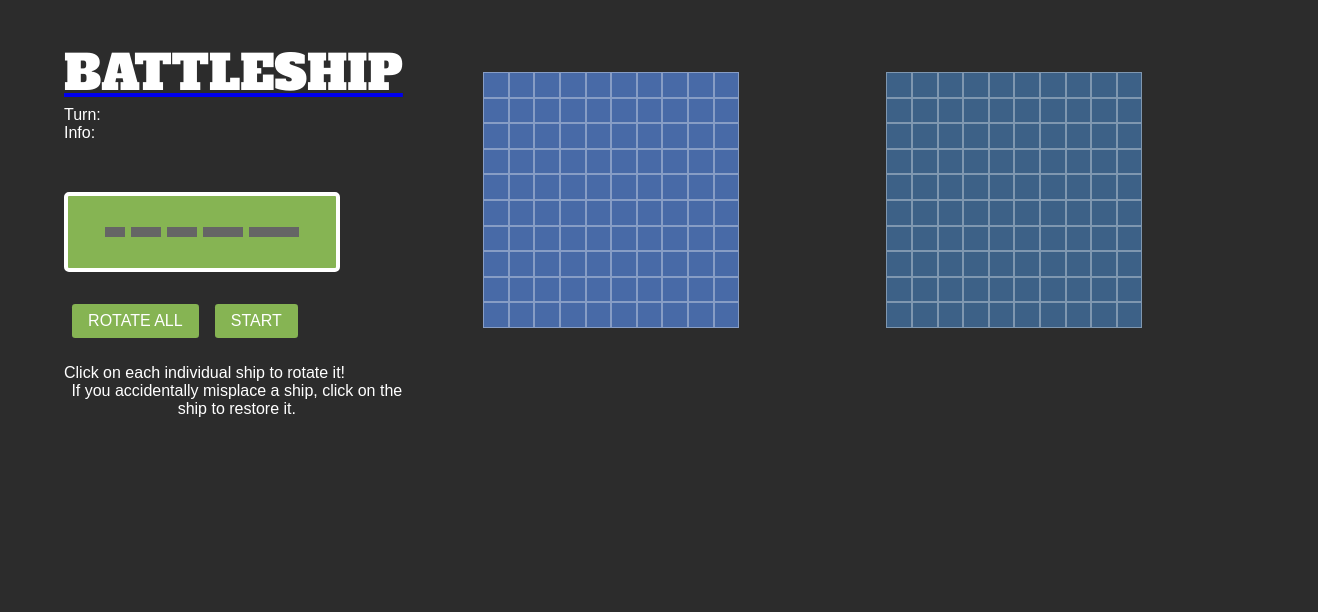
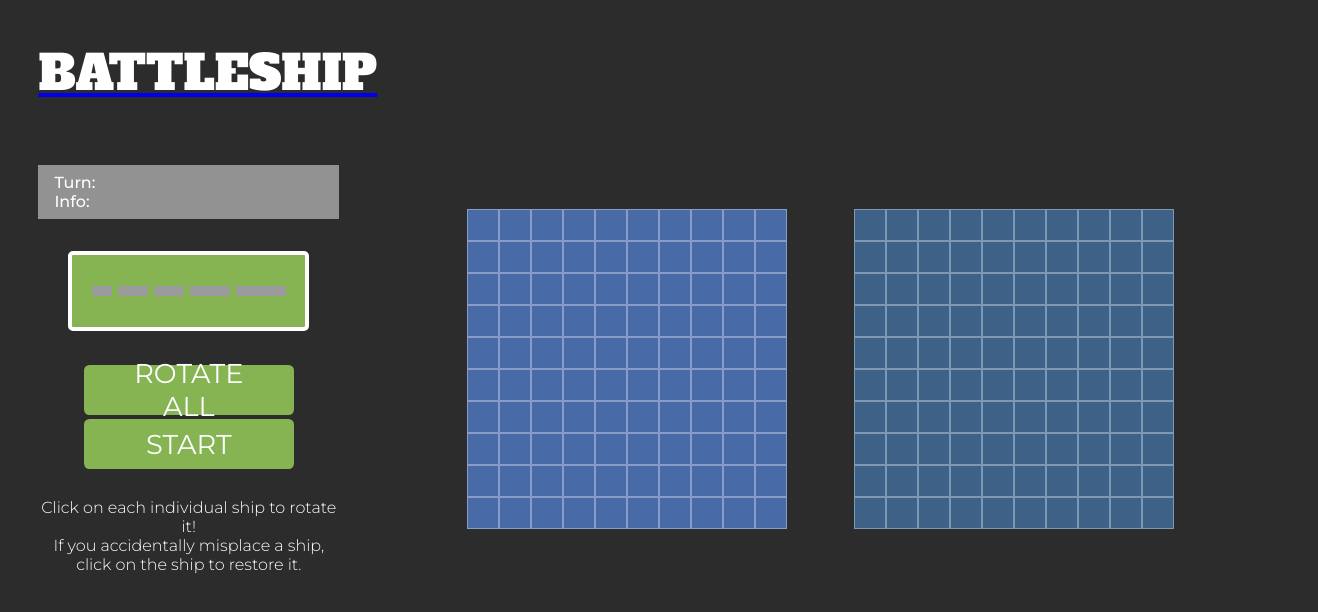
Before and after one commit to Kunj-Parikh/Battleship, a website: page public/singleplayer.html in a window 1280 px wide. Shown: the whole page, 1318 px wide, since content can reach past the window. Drawn offline with nearby package versions, Linux system fonts and the light colour scheme.

Commit message:
2/2/2024 changes

```diff
--- a/public/script.js
+++ b/public/script.js
@@ -177,6 +177,7 @@ function start() {
 if (gameMode === 'sp') {
     startButton.addEventListener('click', start)
 } else if (gameMode === 'mp') {
+
     start()
 }
 
--- a/public/singleplayer.html
+++ b/public/singleplayer.html
@@ -7,6 +7,7 @@
     <title>Battleship</title>
     <link rel="stylesheet" href="style.css">
     <link href="https://fonts.googleapis.com/css2?family=Alfa+Slab+One&family=Poppins:ital,wght@0,100;0,200;0,300;0,400;0,500;0,600;0,700;0,800;0,900;1,100;1,200;1,300;1,400;1,500;1,600;1,700;1,800;1,900&display=swap" rel="stylesheet">
+    <link href="https://fonts.googleapis.com/css2?family=Alfa+Slab+One&family=Montserrat:ital,wght@0,100..900;1,100..900&family=Open+Sans:ital,wght@0,300..800;1,300..800&display=swap" rel="stylesheet">
     <script src="/socket.io/socket.io.js"></script>
     <script defer src="script.js"></script>
     <script defer src="login.js"></script>
@@ -19,20 +20,24 @@
 <body>
 
 
-
-    <!-- gameboards -->
-    <div id="actualGame">
-        <div id="not-boards" style ="width: 30%">
-            <div id="game-info">
-
+    <div class="head" id="game-info">
         <a href="index.html"><div class="heading" style="display: flex; align-items: flex-end;">BATTLESHIP</div></a>
         <!-- Info/turn displays, will inject text into this -->
+        <br>
+    </div>
+    <!-- gameboards -->
+
+    <div id="actualGame">
+        <div id="not-boards" style ="width: 25%">
+
+            <div class="infoBox">
                 <p>Turn: <!----><span id="turn-display"></span></p>
                 <p>Info: <!----><span id="info"></span></p>
-                <br>
             </div>
+
             <!-- ships -->
             <div id="pos" style="display: flex; align-items: flex-end;">
+                <div class ="outer-button-contain">
                     <div class="ship-container">
                         <div id="0" class="ship1-preview ship1 ship" draggable="true"></div>
                         <div id="1" class="ship2-preview ship2 ship" draggable="true"></div>
@@ -40,11 +45,20 @@
                         <div id="3" class="ship4-preview ship4 ship" draggable="true"></div>
                         <div id="4" class="ship5-preview ship5 ship" draggable="true"></div>
                     </div>
+
                 </div>
-            <div class = "button-container" id="button-container">
+
+
+            </div>
+            <div class="outer-button-contain">
+                <div class = "button-contain" id="button-container">
                     <button class ="btn" id="rotate-button">ROTATE ALL</button>
                     <button class="btn" id="start-button">START</button>
                 </div>
+            </div>
+
+
+
             <br>
             <p class="notBox" style="display: flex; align-items: flex-end;" id="info-box">Click on each individual ship to rotate it!</p>
             <p class="notBox" style="display: flex; align-items: flex-end;">If you accidentally misplace a ship, click on the ship to restore it.</p>
--- a/public/style.css
+++ b/public/style.css
@@ -12,7 +12,26 @@
     cursor: pointer;
     border-radius: .2em;
     color: #ffffff;
-    font-size: 100%;
+    font-size: 1.7em;
+    height: 50px;
+    display: flex;
+    width: 100%;
+    align-items: center;
+    justify-content: center;
+}
+
+.button-contain {
+    width: 500px;
+    height: 108px;
+    display: flex;
+    justify-content: space-between;
+    flex-direction: column;
+}
+
+.outer-button-contain {
+    width: 100%;
+    display: flex;
+    justify-content: center;
 }
 
 .btn:hover, .btn:focus {
@@ -57,6 +76,11 @@
 
 .infoBox {
     color: #ffffff;
+    width:100%;
+    font-weight: 500;
+    background-color: #929292;
+    padding: .5em 1em;
+    text-align: left;
 }
 
 .notBox {
@@ -76,8 +100,9 @@
     box-sizing: border-box;
 }
 .boards {
-    width: 20vw;
-    height: 20vw;
+    margin-top: 0.9vw;
+    width: 25vw;
+    height: 25vw;
     border: black 1px;
     display: flex;
     flex-wrap: wrap;
@@ -85,7 +110,7 @@
 
 #actualGame {
     display:flex;
-    margin: 5vh 5vw 5vh 5vw;
+    margin: 5vh 3vw 3vh 3vw;
     /* border: 1px solid black; */
     flex-flow: row wrap;
     justify-content: space-between;
@@ -102,7 +127,7 @@
     text-align: left;
     justify-content: flex-start;
     flex-direction: column;
-    width: 70%;
+    width: 100%;
 }
 
 .block {
@@ -116,10 +141,11 @@
 #game-container {
     width: 70%;
     display: flex;
-    justify-content: space-around;
+    justify-content: space-evenly;
     flex-wrap:wrap;
     margin-top: 4vh;
     margin-bottom:4vh;
+
     padding: 0;
 }
 
@@ -127,6 +153,17 @@ body {
     color: white;
     text-align: center;
     background-color: rgb(44, 44, 44);
+    font-family: "Open Sans", sans-serif;
+    font-optical-sizing: auto;
+    font-weight: 300;
+    font-style: normal;
+    font-variation-settings: "wdth" 100;
+}
+
+.head {
+    width: 100%;
+    display: flex;
+    margin: 5vh 3vw 3vh 3vw;
 }
 
 .ship-container {
@@ -149,7 +186,7 @@ body {
 }
 
 .ship1, .ship2, .ship3, .ship4, .ship5 {
-    background-color: rgb(101, 101, 101);
+    background-color: rgb(155, 155, 155);
 }
 
 .ship2-preview {
```
Also changed, not shown: public/index.html (+9 -3 lines), public/multiplayer.html (+3 -0 lines). Lines whose indentation alone changed are shown as unchanged.
